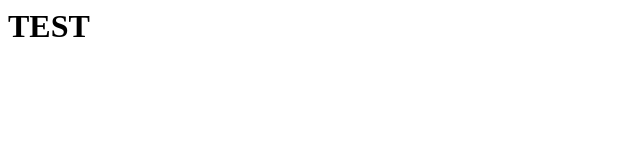
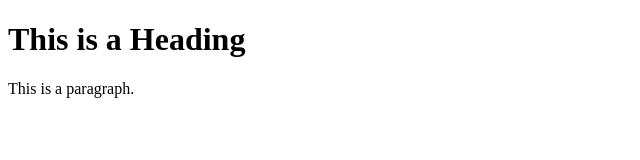
Before and after one commit to elroyhardanto/elroyhardanto.github.io, a plain HTML site: page index.html in a window 1280 px wide. Shown: the whole page, without its empty margins (0-640 px from the left). Drawn offline with Linux system fonts and the light colour scheme.

Commit message:
Update index.html

```diff
--- a/index.html
+++ b/index.html
@@ -1 +1,12 @@
-<h1>TEST</h1>
+<!DOCTYPE html>
+<html>
+<head>
+<title>Page Title</title>
+</head>
+<body>
+
+<h1>This is a Heading</h1>
+<p>This is a paragraph.</p>
+
+</body>
+</html>
```
